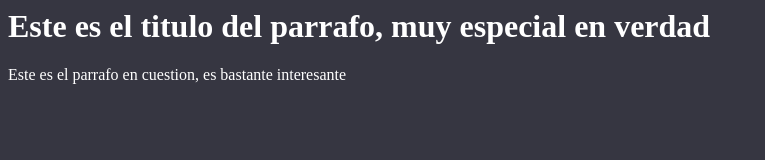
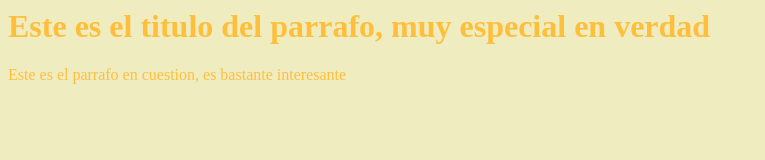
Before and after one commit to MCQuijada/Test22, a plain HTML site: page index.html in a window 1280 px wide. Shown: the whole page, without its empty margins (0-765 px from the left). Drawn offline with Linux system fonts and the light colour scheme.

Commit message:
Cambio de estilo de la pagina

```diff
--- a/styles/estilo.css
+++ b/styles/estilo.css
@@ -1,8 +1,8 @@
 body {
-    background-color: rgb(54, 54, 65);
+    background-color: rgb(239, 236, 191);
 }
 
 h1,
 p {
-    color: rgb(255, 255, 255);
+    color: rgb(255, 191, 61);
 }
```
